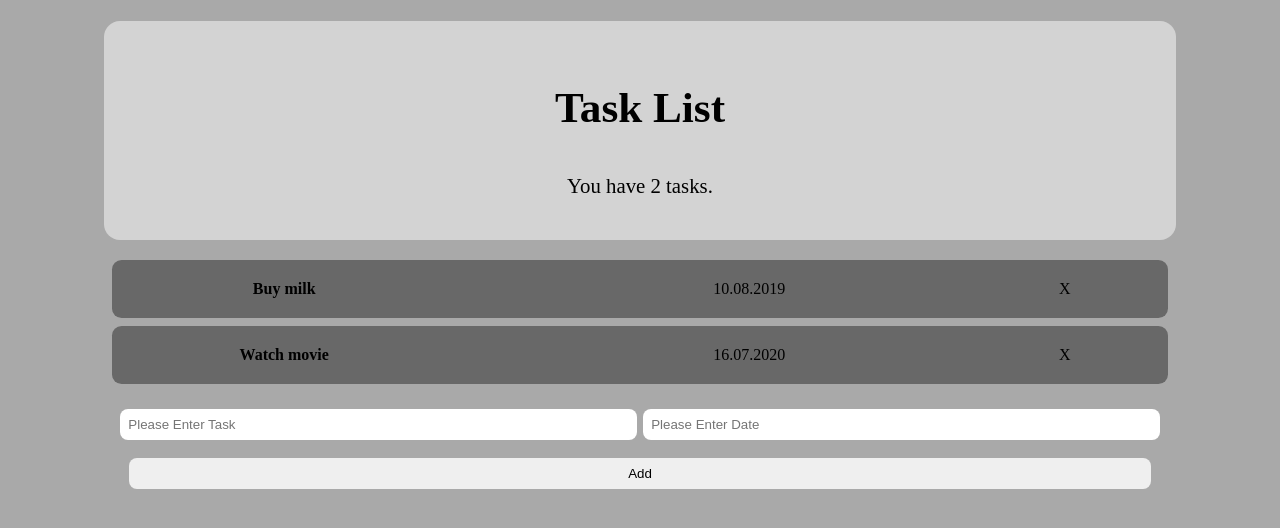
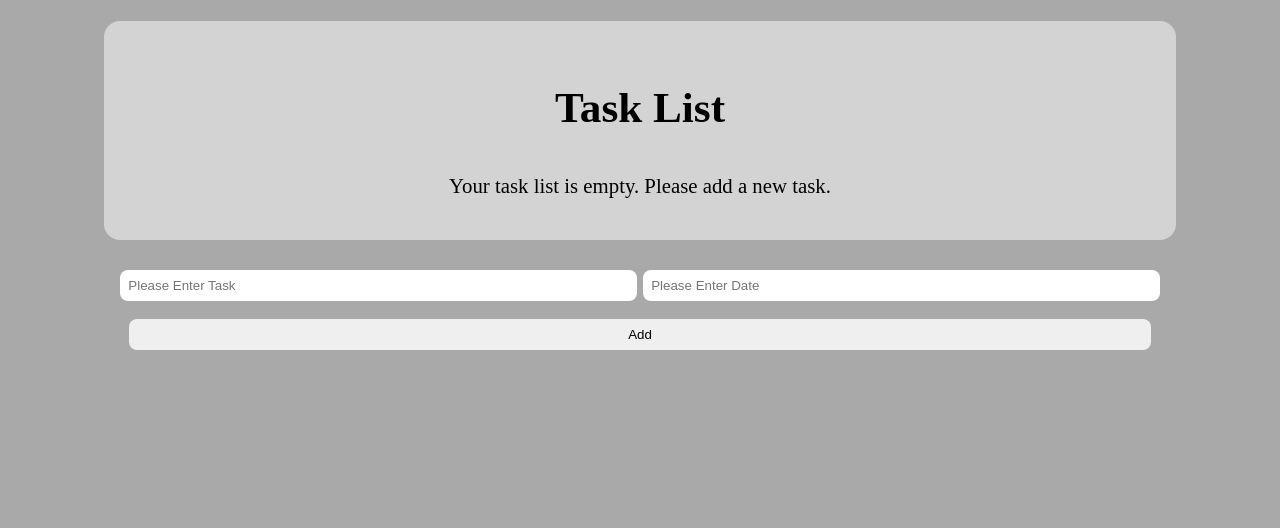
Before and after one commit to MSkibicki/react-hooks-context-project, a React (Create React App) app: page / in a window 1280 px wide. Shown: the top 528 px of the page. Built offline with nearby package versions, Linux system fonts and the light colour scheme.

Commit message:
minor improvements

```diff
--- a/src/components/Menu.js
+++ b/src/components/Menu.js
@@ -8,7 +8,7 @@ const Menu = () => {
     return(
         <div className="menu">
             <h1>Task List</h1>
-            <p>You have {tasks.length} tasks.</p>
+            <p>{tasks.length ? `You have ${tasks.length} task(s)` : `Your task list is empty. Please add a new task.`}</p>
         </div>
     );
 }
--- a/src/components/Tasks.js
+++ b/src/components/Tasks.js
@@ -4,7 +4,7 @@ import TaskInfo from './TaskInfo';
 
 const Tasks = () => {
    const { tasks } = useContext(TaskContext);
-   return tasks.length ? (
+   return (
     <div className="task-list">
         <ul>
             {tasks.map(task => {
@@ -14,8 +14,6 @@ const Tasks = () => {
             })}
         </ul>
     </div>
-   ) : (
-       <div className="empty">Your task list is empty.</div>
    )
 }
 
--- a/src/contexts/TaskContext.js
+++ b/src/contexts/TaskContext.js
@@ -4,10 +4,8 @@ import uuid from "uuid/v1";
 export const TaskContext = createContext();
 
 const TaskContextProvider = (props) => {
-    const [tasks, setTasks] = useState([
-        {name: "Buy milk", date: "10.08.2019", id: uuid()},
-        {name: "Watch movie", date: "16.07.2020", id: uuid()}
-    ]);
+    const [tasks, setTasks] = useState([]);
+
     const addTask = (name, date) => {
         setTasks([...tasks, {name, date, id: uuid() }]);
     };
```
